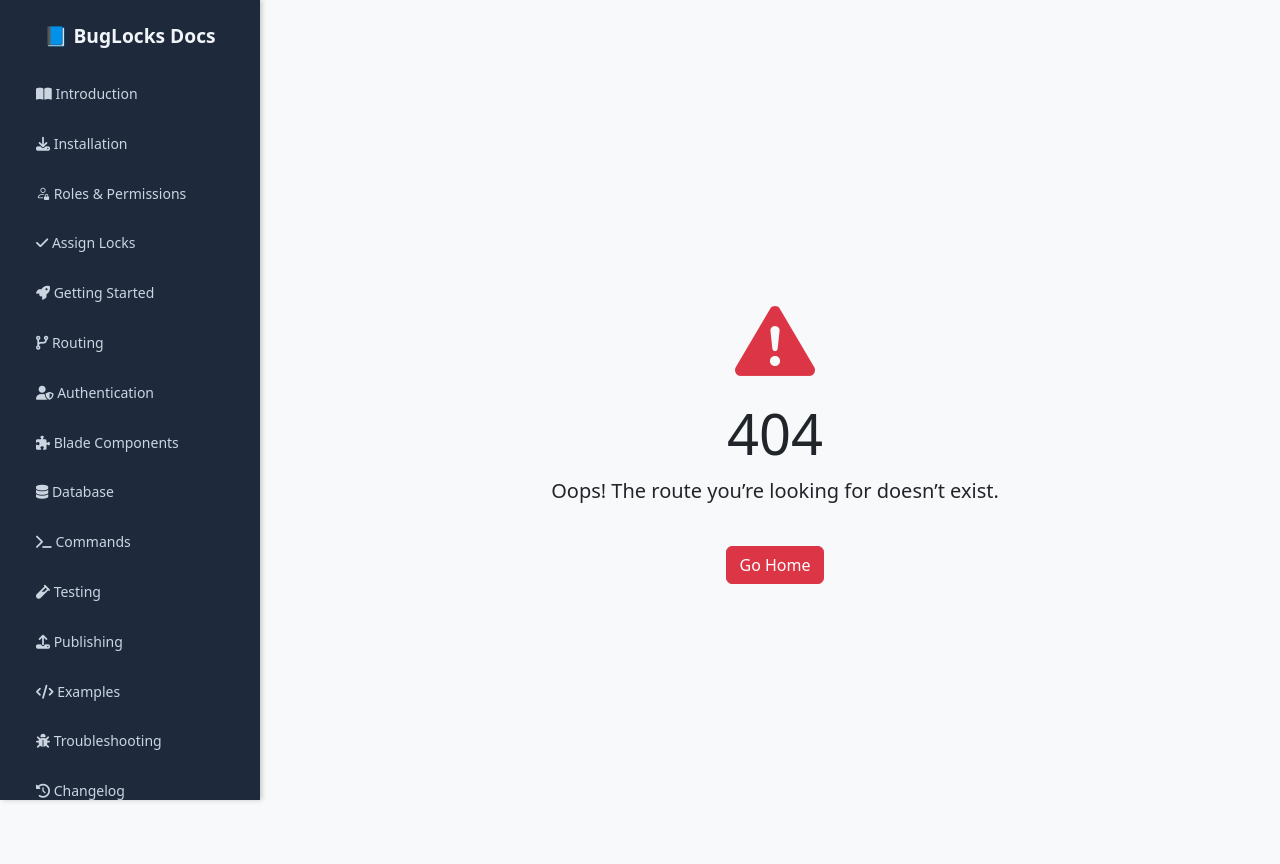
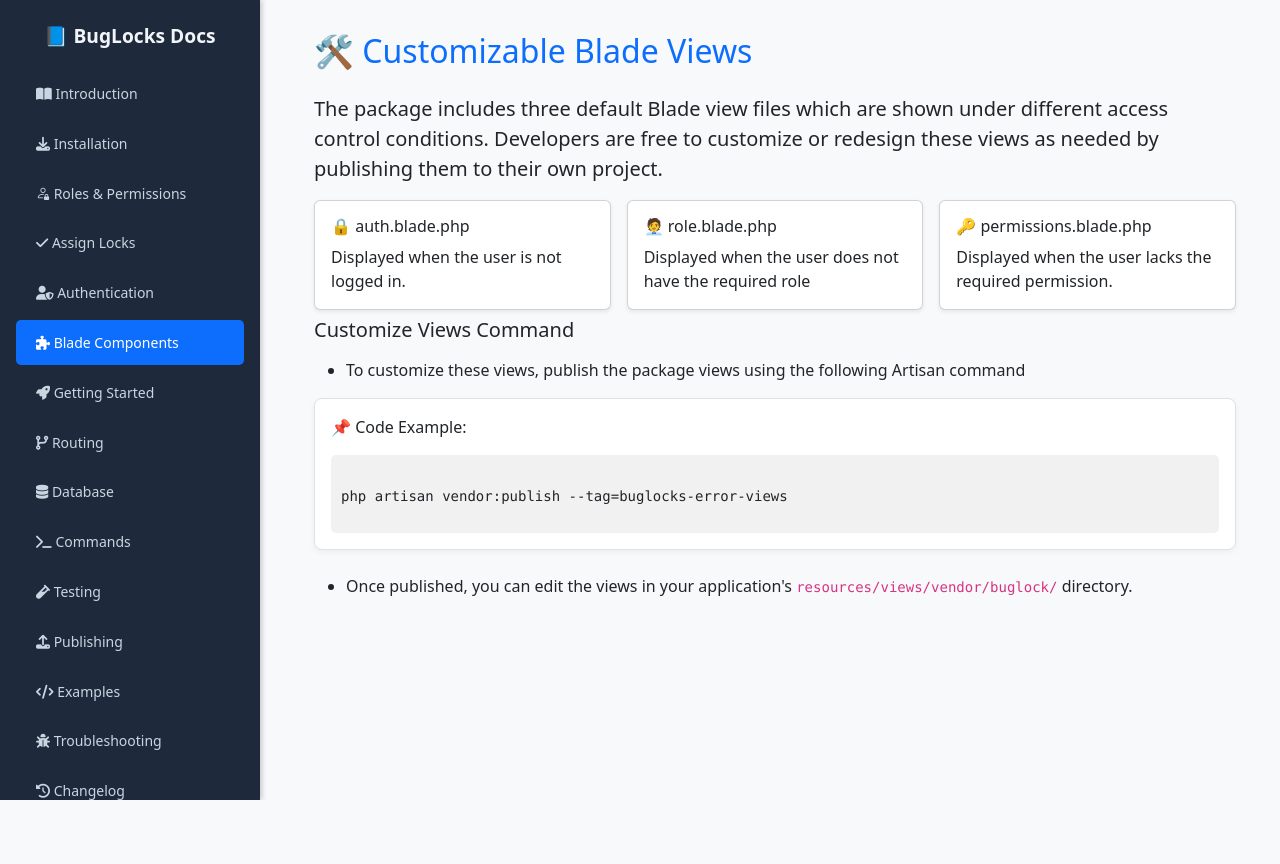
Before and after one commit to ridipblog/buglocks-docs, a PHP site: page /pages in a window 1280 px wide. After the commit the page ends 800 px from the top, so only its background shows below. Run offline with PHP 8.4, Linux system fonts and the light colour scheme.

Commit message:
add documention pages

```diff
--- a/resources/css/main.css
+++ b/resources/css/main.css
@@ -109,3 +109,23 @@ body {
   border-left: 5px solid #0d6efd;
   border-radius: 5px;
 }
+
+/* *** Small Card *** */
+.section {
+  margin-bottom: 3rem;
+}
+
+.example-box {
+  background-color: #fff;
+  border: 1px solid #dee2e6;
+  padding: 1rem;
+  border-radius: 0.5rem;
+  box-shadow: 0 2px 6px rgba(0, 0, 0, 0.05);
+}
+
+.code {
+  background-color: #f1f1f1;
+  padding: 10px;
+  border-radius: 5px;
+  font-family: monospace;
+}
--- a/resources/js/Support/Traits/Router.js
+++ b/resources/js/Support/Traits/Router.js
@@ -5,6 +5,8 @@ export const Router = {
         'installation',
         'rolePermission',
         'assignLocks',
+        'authentication',
+        'pages',
         '404'
     ],
 
--- /dev/null
+++ b/resources/views/components/smallCard.php
@@ -0,0 +1,12 @@
+<div class="mb-4">
+    <h5><?= $cardHead ?? '' ?></h5>
+    <p><?= $cardText ?? '' ?></p>
+    <div class="example-box">
+        <p>📌 Code Example:</p>
+        <div class="code">
+            <pre><code>
+<?= $code ?? '' ?>
+</pre></code>
+        </div>
+    </div>
+</div>
--- /dev/null
+++ b/resources/views/pages/pages.php
@@ -0,0 +1,64 @@
+<h2 class="mb-4 text-primary">🛠️ Customizable Blade Views</h2>
+
+<p class="lead">The package includes three default Blade view files which are shown under different access control conditions. Developers are free to customize or redesign these views as needed by publishing them to their own project.</p>
+
+<!-- *** Start Title Card *** -->
+
+<?php
+$cardData = [
+  'auth' => [
+    'title' => '🔒 auth.blade.php',
+    'body' => 'Displayed when the user is not logged in.'
+  ],
+  'role' => [
+    'title' => '🧑‍💼 role.blade.php',
+    'body' => 'Displayed when the user does not have the required role'
+  ],
+  'permission' => [
+    'title' => '🔑 permissions.blade.php',
+    'body' => 'Displayed when the user lacks the required permission.'
+  ]
+];
+?>
+<div class="row g-3 mb-2">
+  <?php
+  foreach ($cardData as $key => $value) {
+  ?>
+    <div class="col-md-4">
+      <div class="card h-100 shadow-sm">
+        <div class="card-body">
+          <h6 class="card-title"><?= $cardData[$key]['title'] ?></h6>
+          <p class="card-text"><?= $cardData[$key]['body'] ?></p>
+        </div>
+      </div>
+    </div>
+  <?php
+  }
+  ?>
+</div>
+
+<!-- *** End Title Card *** -->
+
+<!-- *** Start Views Command Card *** -->
+
+<?php
+$cardHead = 'Customize Views Command';
+$cardText = '<ul>
+<li>To customize these views, publish the package views using the following Artisan command</li>
+</ul>';
+ob_start();
+?>
+php artisan vendor:publish --tag=buglocks-error-views
+<?php
+
+$code = htmlspecialchars(ob_get_clean());
+
+include '../components/smallCard.php';
+?>
+<!-- *** End Views Command Card *** -->
+
+<p>
+<ul>
+  <li>Once published, you can edit the views in your application's <code>resources/views/vendor/buglock/</code> directory.</li>
+</ul>
+</p>
--- a/resources/views/sections/sidebar.php
+++ b/resources/views/sections/sidebar.php
@@ -7,10 +7,10 @@
     <button type="button" id="installation" class="nav-btn" value="installation"><i class="fas fa-download"></i> <span class="btn-label">Installation</span></button>
     <button type="button" id="rolePermission" class="nav-btn" value="rolePermission"><i class="bi bi-person-lock"></i> <span class="btn-label">Roles & Permissions</span></button>
     <button type="button" id="assignLocks" class="nav-btn" value="assignLocks"><i class="fas fa-check"></i> <span class="btn-label">Assign Locks</span></button>
+    <button type="button" id="authentication" class="nav-btn" value="authentication"><i class="fas fa-user-shield"></i> <span class="btn-label">Authentication</span></button>
+    <button type="button" id="pages" class="nav-btn" value="pages"><i class="fas fa-puzzle-piece"></i> <span class="btn-label">Blade Components</span></button>
     <button type="button" class="nav-btn"><i class="fas fa-rocket"></i> <span class="btn-label">Getting Started</span></button>
     <button type="button" class="nav-btn"><i class="fas fa-code-branch"></i> <span class="btn-label">Routing</span></button>
-    <button type="button" class="nav-btn"><i class="fas fa-user-shield"></i> <span class="btn-label">Authentication</span></button>
-    <button type="button" class="nav-btn"><i class="fas fa-puzzle-piece"></i> <span class="btn-label">Blade Components</span></button>
     <button type="button" class="nav-btn"><i class="fas fa-database"></i> <span class="btn-label">Database</span></button>
     <button type="button" class="nav-btn"><i class="fas fa-terminal"></i> <span class="btn-label">Commands</span></button>
     <button type="button" class="nav-btn"><i class="fas fa-vial"></i> <span class="btn-label">Testing</span></button>
--- a/route/routes.php
+++ b/route/routes.php
@@ -8,5 +8,7 @@ $routes=[
     'installation',
     'rolePermission',
     'assignLocks',
+    'authentication',
+    'pages',
     '404',
 ];
```
Also changed, not shown: resources/views/pages/assignLocks.php (+54 -4 lines), resources/views/pages/authentication.php (added, +87 -0 lines).
